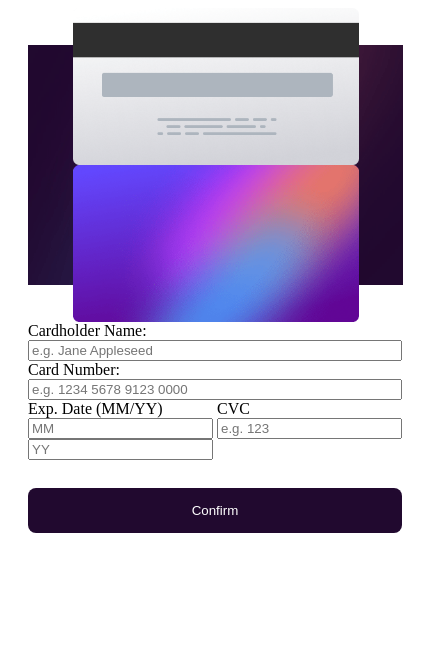
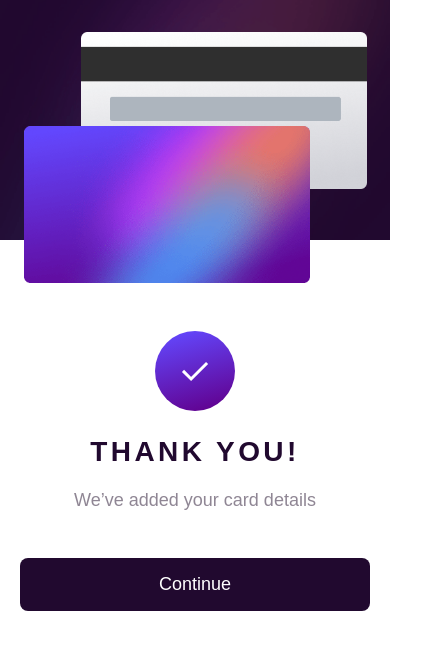
Before and after one commit to natiaker/interactive-card-details-form, a React (Create React App) app: page / in a window 390 px wide. Shown: the top 650 px of the page, 422 px wide, since content can reach past the window. Built offline with nearby package versions, Linux system fonts and the light colour scheme.

Commit message:
add Thank You page and mobile styles

```diff
--- a/src/App.tsx
+++ b/src/App.tsx
@@ -1,13 +1,19 @@
+import { useState } from "react";
 import { Container } from "./components/styles/Container.styled";
 import Card from "./components/Card";
 import Form from "./components/Form";
+import GlobalStyles from "./components/styles/GlobalStyles";
+import ThankYou from "./components/ThankYou";
 
 function App() {
+  const [isConfirmed, setIsConfirmed] = useState<Boolean>(true);
+
   return (
     <>
       <Container>
+        <GlobalStyles />
         <Card />
-        <Form />
+        {isConfirmed ? <ThankYou /> : <Form />}
       </Container>
     </>
   );
--- a/src/components/Card.tsx
+++ b/src/components/Card.tsx
@@ -1,16 +1,18 @@
-import { StyledCard, Image } from "./styles/Card.styled";
+import { StyledCard, Wrapper, CardBack, CardFront } from "./styles/Card.styled";
 
 export default function Card() {
   return (
     <StyledCard>
-      <Image
+      <Wrapper>
+        <CardBack
           src='/assets/bg-card-back.png'
           alt='card-back'
         />
-      <Image
+        <CardFront
           src='/assets/bg-card-front.png'
           alt='card-front'
         />
+      </Wrapper>
     </StyledCard>
   );
 }
--- a/src/components/Form.tsx
+++ b/src/components/Form.tsx
@@ -1,13 +1,9 @@
 import { Flex } from "./styles/Flex.styled";
-import { Button } from "./styles/Form.styled";
-
-export interface Props {
-  row: boolean;
-}
+import { StyledForm, Button } from "./styles/Form.styled";
 
 export default function Form() {
   return (
-    <form>
+    <StyledForm>
       <Flex row={false}>
         <label>Cardholder Name:</label>
         <input
@@ -21,9 +17,10 @@ export default function Form() {
           name='card-number'
           placeholder='e.g. 1234 5678 9123 0000'
         />
-        <Flex row={true}>
+        <Flex row>
           <label>
             Exp. Date (MM/YY) <br />
+            <Flex row>
               <input
                 type='number'
                 name='month'
@@ -34,6 +31,7 @@ export default function Form() {
                 name='year'
                 placeholder='YY'
               />
+            </Flex>
           </label>
           <label>
             CVC <br />
@@ -46,6 +44,6 @@ export default function Form() {
         </Flex>
         <Button type='submit'>Confirm</Button>
       </Flex>
-    </form>
+    </StyledForm>
   );
 }
--- /dev/null
+++ b/src/components/ThankYou.tsx
@@ -0,0 +1,16 @@
+import { StyledThankYou } from "./styles/ThankYou.styled";
+import { Button } from "./styles/Form.styled";
+
+export default function ThankYou() {
+  return (
+    <StyledThankYou>
+      <img
+        src='/assets/icon-complete.svg'
+        alt='complete-icon'
+      />
+      <h1>Thank You!</h1>
+      <p>We’ve added your card details</p>
+      <Button>Continue</Button>
+    </StyledThankYou>
+  );
+}
--- /dev/null
+++ b/src/components/styles/Card.styled.ts
@@ -0,0 +1,35 @@
+import styled from "styled-components";
+
+export const StyledCard = styled.section`
+  min-height: 240px;
+  display: flex;
+  background-image: url("/assets/bg-main-mobile.png");
+  background-repeat: no-repeat;
+  background-position: center;
+  background-size: cover;
+  img {
+    width: 100%;
+    max-width: 286px;
+    height: auto;
+  }
+`;
+
+export const Wrapper = styled.div`
+  margin: 0 auto;
+  min-width: 375px;
+  flex-direction: column;
+  align-items: center;
+  position: relative;
+`;
+
+export const CardBack = styled.img`
+  position: absolute;
+  top: 32px;
+  right: 16px;
+`;
+
+export const CardFront = styled.img`
+  position: absolute;
+  top: 126px;
+  left: 16px;
+`;
--- a/src/components/styles/Card.styled.tsx
+++ /dev/null
@@ -1,17 +0,0 @@
-import styled from "styled-components";
-
-export const StyledCard = styled.section`
-  min-width: 375px;
-  min-height: 240px;
-  display: flex;
-  flex-direction: column;
-  align-items: center;
-  background-image: url("/assets/bg-main-mobile.png");
-  background-repeat: no-repeat;
-  background-position: center;
-`;
-
-export const Image = styled.img`
-  width: 286px;
-  height: auto;
-`;
--- a/src/components/styles/Container.styled.tsx
+++ b/src/components/styles/Container.styled.ts
@@ -1,8 +1,6 @@
 import styled from "styled-components";
 
 export const Container = styled.div`
-  width: 1000px;
   max-width: 100%;
-  padding: 0 20px;
   margin: 0 auto;
 `;
--- a/src/components/styles/Flex.styled.tsx
+++ b/src/components/styles/Flex.styled.ts
@@ -1,5 +1,8 @@
 import styled from "styled-components";
-import { Props } from "../Form";
+
+type Props = {
+  row: boolean;
+};
 
 export const Flex = styled.div<Props>`
   display: flex;
--- /dev/null
+++ b/src/components/styles/Form.styled.ts
@@ -0,0 +1,42 @@
+import styled from "styled-components";
+
+export const StyledForm = styled.form`
+  max-width: 350px;
+  margin: 91px auto 45px;
+
+  label {
+    font-size: 12px;
+    line-height: 15px;
+    letter-spacing: 2px;
+    text-transform: uppercase;
+    color: #21092f;
+  }
+
+  input {
+    width: 100%;
+    margin: 9px 8px 20px 0;
+    padding: 11px 0 11px 16px;
+    background: #ffffff;
+    border: 1px solid #dfdee0;
+    border-radius: 8px;
+    font-size: 18px;
+    line-height: 23px;
+    &::placeholder {
+      color: #21092f;
+      opacity: 0.25;
+    }
+  }
+`;
+
+export const Button = styled.button`
+  background-color: #21092f;
+  color: white;
+  border: none;
+  border-radius: 8px;
+  width: 100%;
+  padding: 15px;
+  margin-top: 28px;
+  font-size: 18px;
+  line-height: 23px;
+  cursor: pointer;
+`;
--- a/src/components/styles/Form.styled.tsx
+++ /dev/null
@@ -1,11 +0,0 @@
-import styled from "styled-components";
-
-export const Button = styled.button`
-  background-color: #21092f;
-  color: white;
-  border: none;
-  border-radius: 8px;
-  width: 100%;
-  padding: 15px;
-  margin-top: 28px;
-`;
--- /dev/null
+++ b/src/components/styles/GlobalStyles.ts
@@ -0,0 +1,19 @@
+import { createGlobalStyle } from "styled-components";
+
+const GlobalStyles = createGlobalStyle`
+  @import url('https://fonts.googleapis.com/css2?family=Space+Grotesk:wght@500&display=swap');
+
+  *{
+    box-sizing: border-box;
+  }
+
+  body {
+    margin: 0;
+    padding: 0;
+    font-weight: 500;
+    font-family: 'Space Grotesk', sans-serif;
+  }
+
+`;
+
+export default GlobalStyles;
--- /dev/null
+++ b/src/components/styles/ThankYou.styled.ts
@@ -0,0 +1,22 @@
+import styled from "styled-components";
+
+export const StyledThankYou = styled.div`
+  margin: 0 auto;
+  max-width: 350px;
+  text-align: center;
+  margin-top: 91px;
+  margin-bottom: 82px;
+  font-weight: 500;
+  h1 {
+    color: #21092f;
+    font-size: 28px;
+    line-height: 36px;
+    letter-spacing: 3.42222px;
+    text-transform: uppercase;
+  }
+  p {
+    font-size: 18px;
+    line-height: 23px;
+    color: #8f8694;
+  }
+`;
```
Lines whose indentation alone changed are shown as unchanged.
